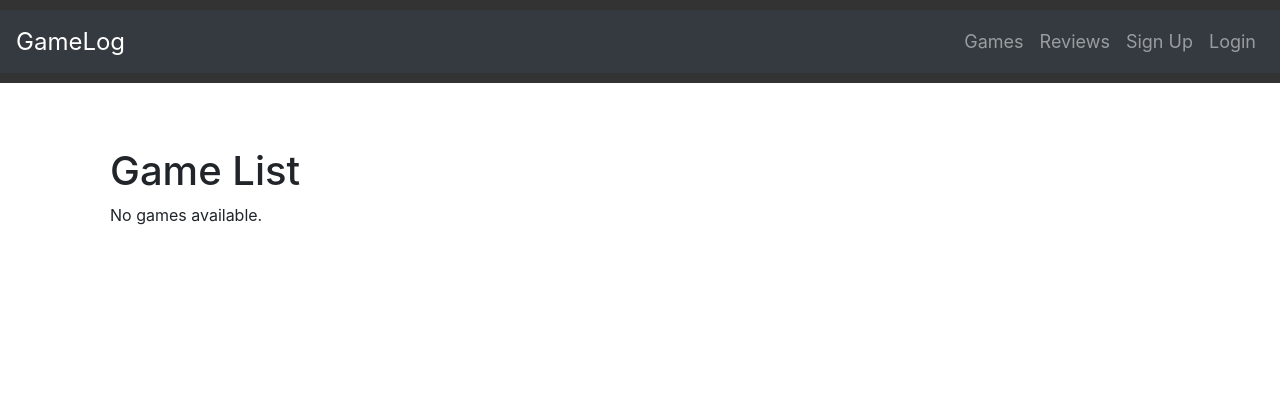
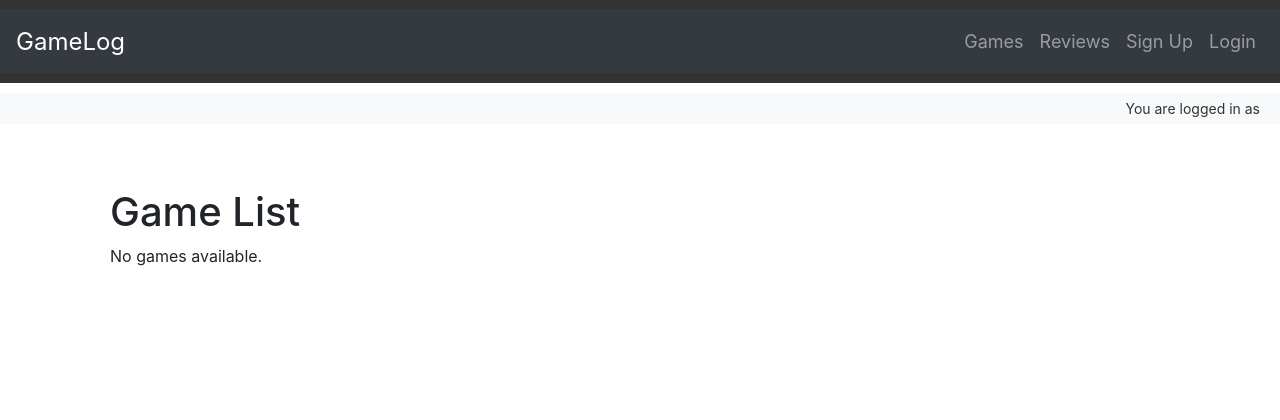
Before and after one commit to Richieon88/django-review-site, a Django app: page /games/games/ in a window 1280 px wide. Shown: the top 420 px of the page. Run offline with Django 4.2, Linux system fonts and the light colour scheme; data that the repository does not hold is empty; some libraries are stand-ins or nearby versions.

Commit message:
Add logged in message for logged in users

```diff
--- a/static/css/style.css
+++ b/static/css/style.css
@@ -1,4 +1,3 @@
-
 /* Styling for the header */
 header {
     background-color: #333;
@@ -17,6 +16,20 @@ header {
 
 .navbar-nav .nav-link:hover {
     color: #aaa;
+}
+
+/* Custom Styles for the custom message */
+.custom-message-container {
+    text-align: right;
+    padding: 5px 20px;
+    background-color: #f8f9fa;
+    margin-top: 10px;
+}
+
+.custom-message {
+    margin: 0;
+    font-size: 14px;
+    color: #333;
 }
 
 /* Styling for the main content */
@@ -43,8 +56,9 @@ header {
 
 /* Styling for the game images */
 .card .card-img-top {
-    height: 200px;
-    object-fit: cover;
+    max-width: 100%;
+    height: auto;
+    border-radius: 5px;
 }
 
 /* Custom Styles for Login Page */
--- a/templates/base.html
+++ b/templates/base.html
@@ -8,6 +8,7 @@
     {% load static %}
     <!-- Custom CSS -->
     <link rel="stylesheet" href="{% static 'css/style.css' %}">
+    <link rel="stylesheet" href="{% static 'css/custom.css' %}">
 
     <script src="https://ajax.googleapis.com/ajax/libs/jquery/3.6.0/jquery.min.js"></script>
 </head>
@@ -49,6 +50,11 @@
         </nav>
     </header>
 
+    <!-- Custom Message -->
+    <div class="custom-message-container">
+        <p class="custom-message">You are logged in as {{ user.username }}</p>
+    </div>
+
     <main class="container mt-4">
         <!-- Main content of each page will go here -->
         {% block content %}
```
